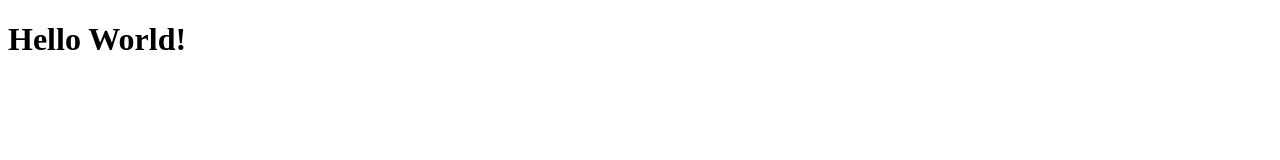
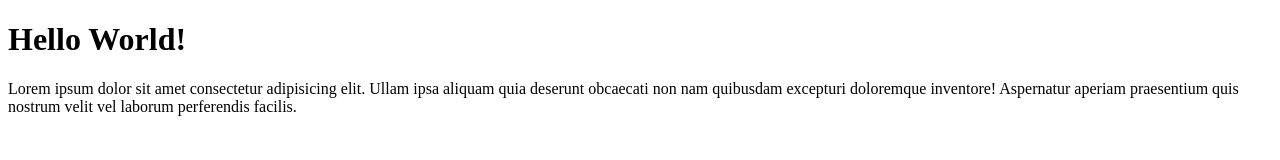
Before and after one commit to uher11/wpu-git-test, a plain HTML site: page index.html in a window 1280 px wide. Drawn offline with Linux system fonts and the light colour scheme.

Commit message:
Menambahkan paragraf pada file index.html

```diff
--- a/index.html
+++ b/index.html
@@ -7,5 +7,6 @@
 </head>
 <body>
     <h1>Hello World!</h1>
+    <p>Lorem ipsum dolor sit amet consectetur adipisicing elit. Ullam ipsa aliquam quia deserunt obcaecati non nam quibusdam excepturi doloremque inventore! Aspernatur aperiam praesentium quis nostrum velit vel laborum perferendis facilis.</p>
 </body>
 </html>
```
